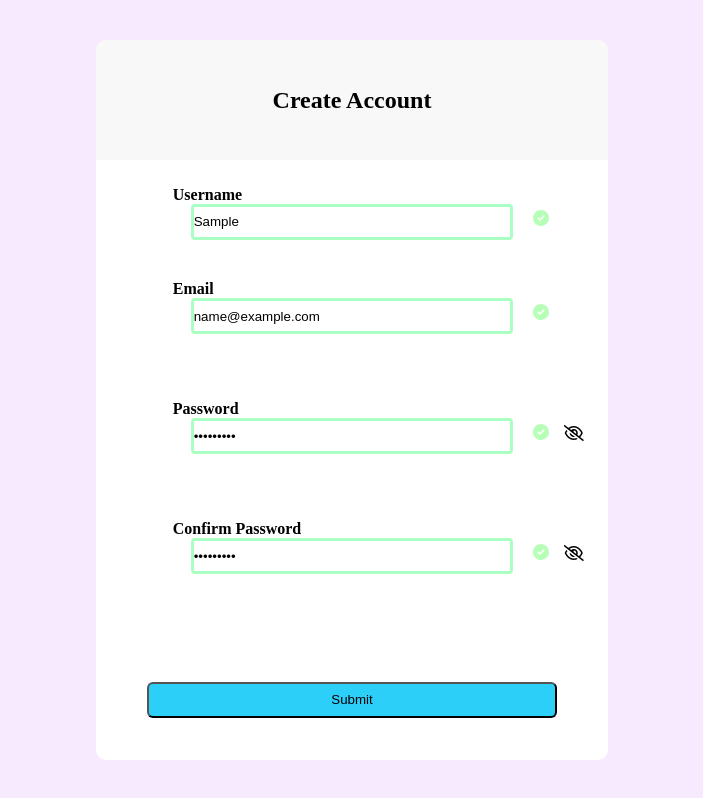
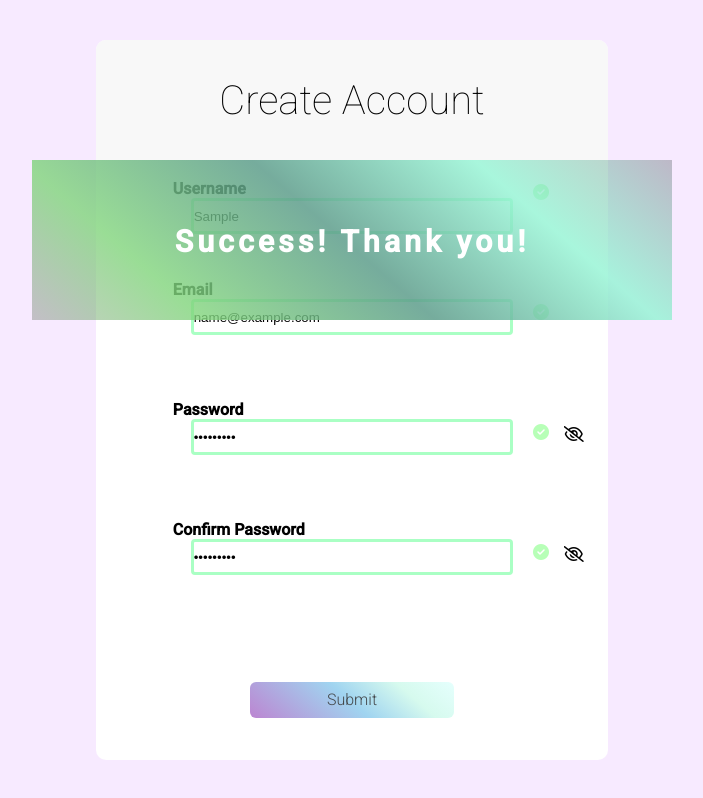
Before and after one commit to merkel-design/Form-Validation, a plain HTML site: page index.html in a window 1280 px wide. Both pictures are taken after typing "Sample", "name@example.com", "Sample123", "Sample123" into the empty fields and a click on the button "Submit". Shown: the whole page, without its empty margins (288-991 px from the left). Drawn offline with Linux system fonts and the light colour scheme.

Commit message:
soft finished

```diff
--- a/formVali.css
+++ b/formVali.css
@@ -10,6 +10,7 @@ body {
     height: 100%;
     width: 100%;
     overflow: hidden;
+    font-family: 'Roboto', sans-serif;
 }
 .parent-grid {
     height: 90vh;
@@ -23,14 +24,44 @@ body {
     border-radius: 10px;
 
 }
+.successMessage {
+    position: relative;
+    width: 60%;
+    text-align: center;
+    margin: auto;
+    top: 40%;
+    font-weight: 800;
+    font-size: 1.9rem;
+    letter-spacing: 4px;
+    color:rgb(255, 255, 255);
+
+}
+.successContainer {
+    position: absolute;
+    height: 20vh;
+    width: 50vw;
+    z-index: 999;
+    top: 20vh;
+    left: 25%;
+
+    background: rgb(43,64,33);
+    background: linear-gradient(41deg, rgba(43,64,33,0.2553396358543417) 0%, rgba(130,213,125,0.8127626050420168) 21%, rgba(93,157,139,0.8463760504201681) 49%, rgba(148,244,212,0.8099614845938375) 76%, rgba(21,38,37,0.2553396358543417) 100%);
+}
+.hideMe {
+    visibility: hidden;
+}
 #header {
     grid-row: 1 / 2;
     grid-column: 1 / 2;
     background-color: rgb(248, 248, 248);
     height: 100%;
     width: 100%;
+    font-weight: 100;
+    font-family: 'Roboto', sans-serif;
+
 }
-#header h2 {
+#header p {
+    font-size: 2.5rem;
     position: relative;
     top: 50%;
     transform: translate(0, -50%);
@@ -57,10 +88,12 @@ form label {
     left: 5%;
 }
 
+
+
 #username-grid-item-parent {
     grid-row: 2 / 3;
     grid-column: 1 / 2;
-    margin: 5% auto auto auto;
+    margin: auto auto auto auto;
 }
 /* #username {
     height: 33%;
@@ -87,16 +120,24 @@ form label {
 
 }
 #submit-button {
-    background-color: rgb(44, 207, 248);
+    font-weight: 600;
+    color:rgb(68, 72, 75);
+    border: none;
     border-radius: 6px;
-    width: 100%;
+    width: 50%;
     height: 30%;
     text-align: center;
     position: relative;
     top: 50%;
     transform: translate(0, -50%);
     line-height: 200%;
-
+    left: 25%;
+    background: rgb(188,133,209);
+    background: linear-gradient(41deg, rgba(188,133,209,1) 0%, rgba(160,212,240,1) 49%, rgba(214,250,238,1) 76%, rgba(229,255,253,1) 100%);
+    cursor: pointer;
+    font-family: 'Roboto', sans-serif;
+    font-weight: 300;
+    font-size: 1rem;
 }
 
 .grid-form-item-position-success {
--- a/formValidation.js
+++ b/formValidation.js
@@ -12,12 +12,18 @@ const emailErrorMessage =  document.getElementById('emailErrorMessage');
 const password1message = document.getElementById('password1message');
 const password2message = document.getElementById('password2message');
 
+let usernameCheck = null;
+let emailCheck = null;
+let password1Check = null;
+let password2Check = null;
+
 
 
 form.addEventListener('submit', (e) => {
     e.preventDefault();
 
     checkInputs();
+    FormChecker();
 });
 
 function checkInputs() {
@@ -33,22 +39,27 @@ function checkInputs() {
     // USERNAME
     if (usernameValue.length > 3){
         successForm(username, usernameCheckmark, usernameExclamation, usernameErrorMessage);
+        usernameCheck = true;
 
     }
     else if (usernameValue.length <= 3){
         errorForm(username, "Your username must be longer than 3 letters", usernameErrorMessage, usernameExclamation, usernameCheckmark);
+        usernameCheck = false;
     }
 
     // EMAIL
 
     if (emailValue === '') {
         errorForm(email, "Your email cannot be blank.", emailErrorMessage, emailExclamation, emailCheckmark);
+        emailCheck = false;
     }
     else if (!validateEmail(emailValue)){
         errorForm(email, "Email is not valid", emailErrorMessage, emailExclamation, emailCheckmark);
+        emailCheck = false;
     }
     else {
         successForm(email, emailCheckmark, emailExclamation, emailErrorMessage)
+        emailCheck = true;
     };
 
     //PASSWORDS
@@ -63,16 +74,24 @@ function checkInputs() {
             errorForm(password1, "The passwords must match", password1message, password1Exclamation, password1Checkmark);
             errorForm(password2,"The passwords must match", password2message, password2Exclamation, password2Checkmark);
 
+            password1Check = false;
+            password2Check = false;
+
+
         }
         else if (password1splitted.length !== password2splitted.length) {
             errorForm(password1,"The passwords must match", password1message, password1Exclamation, password1Checkmark);
             errorForm(password2,"The passwords must match", password2message, password2Exclamation, password2Checkmark);
+
+            password1Check = false;
+            password2Check = false;
         }
         else {
             successForm(password1, password1Checkmark, password1Exclamation, password1message);
             successForm(password2, password2Checkmark, password2Exclamation, password2message);
 
-
+            password1Check = true;
+            password2Check = true;
         }
     };
 
@@ -146,3 +165,17 @@ else {
       }
 
 };
+
+//This function will test to see if all the fields have been successful and will send the user to the completed page once the form has been filled out correctly
+
+function FormChecker() {
+    if (usernameCheck === true && emailCheck === true && password1Check === true && password2Check === true) {
+        document.getElementById('successIsHidden').classList.remove("hideMe");
+    }
+};
+
+
+// let usernameCheck = null;
+// let emailCheck = null;
+// let password1Check = null;
+// let password2Check = null;
--- a/index.html
+++ b/index.html
@@ -4,18 +4,27 @@
     <link type="text/css" rel="stylesheet" href="formVali.css">
 	<head>
 		<script src="https://kit.fontawesome.com/5947c3ded7.js" crossorigin="anonymous"></script>
+		<link rel="preconnect" href="https://fonts.gstatic.com">
+<link href="https://fonts.googleapis.com/css2?family=Roboto:ital,wght@0,100;0,300;0,400;0,500;1,100;1,300;1,400;1,500&display=swap" rel="stylesheet">
+
 		<title>Form Validation</title>
 	</head>
 	<body>
 
+		<div class="successContainer hideMe" id="successIsHidden">
+			<div class="successMessage"><p>Success! Thank you!</p></div>
+		</div>
+
 		<form id="form">
 			<div class="parent-grid">
-				<div id="header"><h2>Create Account</h2></div>
+				<div id="header"><p>Create Account</p></div>
 
 
 		<!-- username -->
 					<div class="grid-form-item-position" id="username-grid-item-parent">
+						<br>
 						<label for="username" id="username-label">Username</label>
+						<br>
 						<input type="text" class="input-style formItem" id="username" placeholder="Enter your username" >
 						<i class="fas fa-check-circle hidingToggle" id="usernameCheckmark"></i>
 						<i class="fas fa-exclamation-circle hidingToggle" id="usernameExclamation"></i>
@@ -25,6 +34,7 @@
 		<!-- EMAIL -->
 					<div class="grid-form-item-position" id="email-grid-item-parent">
 						<label for="email" id="email-label">Email</label>
+						<br>
 						<input type="text" class="input-style" id="email" placeholder="Enter your email">
 						<i class="fas fa-check-circle hidingToggle" id="emailCheckmark"></i>
 						<i class="fas fa-exclamation-circle hidingToggle" id="emailExclamation"></i>
@@ -34,6 +44,7 @@
 		<!-- password1 -->
 					<div class="grid-form-item-position" id="password-grid-item-parent">
 						<label for="password1" id="password-label">Password</label>
+						<br>
 						<input type="password" class="input-style" id="password1" placeholder="Enter your password">
 						<i id="pass1Eye" onclick="showPassword(password1,pass1Eye)"class="far fa-eye-slash togglePasswordCheckbox"></i>
 						<i class="fas fa-check-circle hidingToggle" id="password1Checkmark"></i>
```
